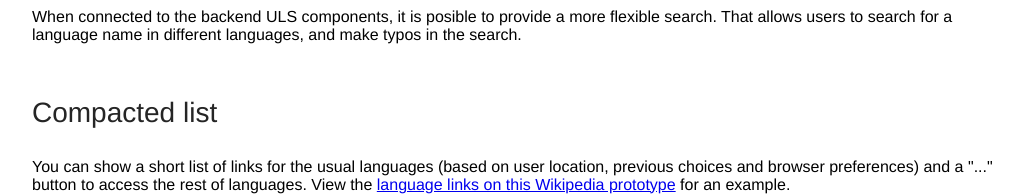
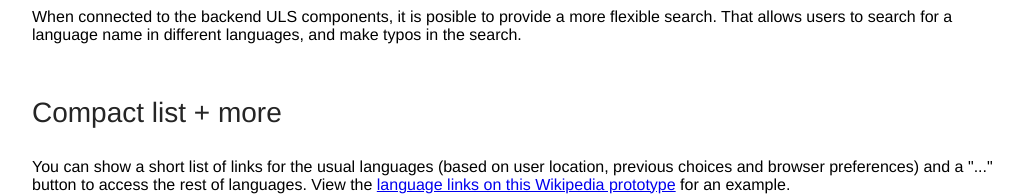
Before and after one commit to pauginer/language-selection, a plain HTML site: page index.html in a window 1280 px wide. Shown: the part 318-514 px from the top of the page, without its empty margins (119-1142 px from the left). Drawn offline with Linux system fonts and the light colour scheme.

```diff
--- a/index.html
+++ b/index.html
@@ -59,7 +59,7 @@
 			</p>
 			<p>When connected to the backend ULS components, it is posible to provide a more flexible search. That allows users to search for a language name in different languages, and make typos in the search.</p>
 
-			<h2>Compacted list</h2>
+			<h2>Compact list + more</h2>
 			<p>You can show a short list of links for the usual languages (based on user location, previous choices and browser preferences) and a "..." button to access the rest of languages. View the <a href="http://pauginer.github.com/prototype-uls/#lisa">language links on this Wikipedia prototype</a> for an example.</p>
 			<p>Current backend ULS components, are capable of obtaining the list of usual languages based on the criteria listed before.</p>
 		</div>
```
